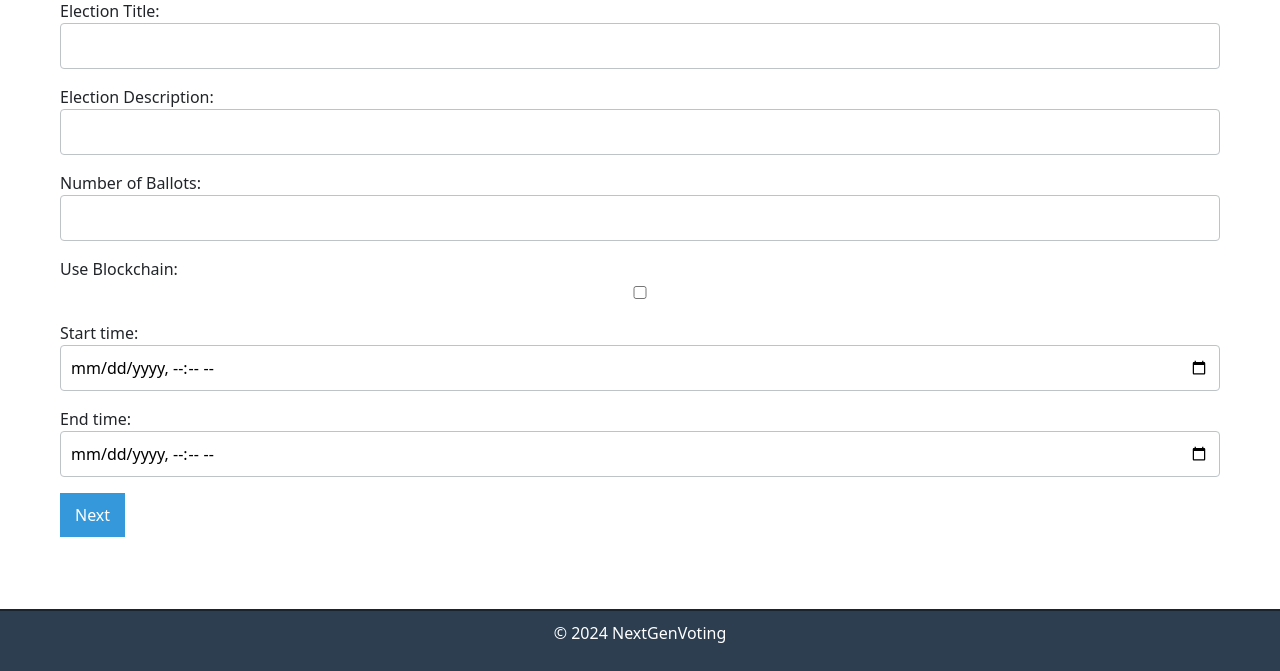
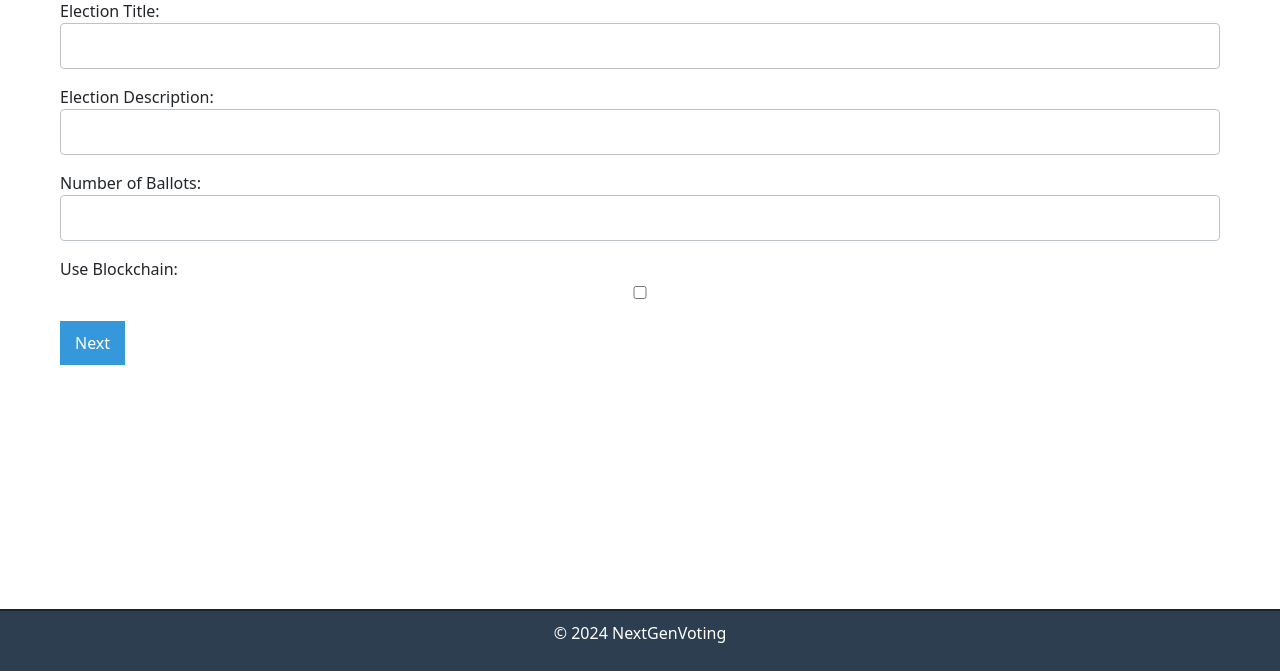
Before and after one commit to AodanHardy/NextGenVoting, a Django app: a page that uses elections/templates/userbase.html in a window 1280 px wide. Shown: the part 129-800 px from the top of the page. Run offline with Django 5.2, Linux system fonts and the light colour scheme.

Commit message:
updating models, forms and views so start and end times no longer added

```diff
--- a/elections/forms.py
+++ b/elections/forms.py
@@ -6,8 +6,6 @@ class ElectionDetailsForm(forms.Form):
     description = forms.CharField(max_length=1000, label="Election Description")
     number_of_ballots = forms.IntegerField(min_value=1, label="Number of Ballots")
     use_blockchain = forms.BooleanField(required=False, label="Use Blockchain")
-    start_time = forms.DateTimeField(widget=forms.DateTimeInput(attrs={'type': 'datetime-local'}))
-    end_time = forms.DateTimeField(widget=forms.DateTimeInput(attrs={'type': 'datetime-local'}))
 
 
 class BallotForm(forms.Form):
--- a/elections/models.py
+++ b/elections/models.py
@@ -16,8 +16,8 @@ class Election(models.Model):
     user = models.ForeignKey(User, on_delete=models.CASCADE, related_name='elections')
     title = models.CharField(max_length=200)
     description = models.TextField()
-    start_time = models.DateTimeField()
-    end_time = models.DateTimeField()
+    start_time = models.DateTimeField(null=True, blank=True)
+    end_time = models.DateTimeField(null=True, blank=True)
     status = models.CharField(max_length=10, choices=STATUS_CHOICES, default='pending')
     created_at = models.DateTimeField(auto_now_add=True)
     updated_at = models.DateTimeField(auto_now=True)
--- a/elections/templates/review_election.html
+++ b/elections/templates/review_election.html
@@ -7,8 +7,6 @@
         <h3>General Information</h3>
         <p><strong>Title:</strong> {{ election_data.title }}</p>
         <p><strong>Description:</strong> {{ election_data.description }}</p>
-        <p><strong>Start Time:</strong> {{ election_data.start_time }}</p>
-        <p><strong>End Time:</strong> {{ election_data.end_time }}</p>
         <p><strong>Use Blockchain:</strong> {{ election_data.useBlockchain|yesno:"Yes,No" }}</p>
     </div>
 
--- a/elections/utils.py
+++ b/elections/utils.py
@@ -19,11 +19,9 @@ class VoterData:
 
 
 class ElectionData:
-    def __init__(self, title, description, start_time, end_time, numOfBallots, useBlockchain):
+    def __init__(self, title, description, numOfBallots, useBlockchain):
         self.title = title
         self.description = description
-        self.start_time = start_time
-        self.end_time = end_time
         self.num_of_ballots = numOfBallots
         self.useBlockchain = useBlockchain
 
--- a/elections/views.py
+++ b/elections/views.py
@@ -30,8 +30,6 @@ def election_details(request):
             print(form.cleaned_data)
             title = form.cleaned_data['title']
             description = form.cleaned_data['description']
-            start_time = form.cleaned_data['start_time']
-            end_time = form.cleaned_data['end_time']
             num_of_ballots = form.cleaned_data['number_of_ballots']
             use_blockchain = form.cleaned_data['use_blockchain']
 
@@ -39,17 +37,12 @@ def election_details(request):
             election = ElectionData(
                 title,
                 description,
-                start_time,
-                end_time,
                 num_of_ballots,
                 use_blockchain
-
             )
 
             electionData = election.__dict__
 
-            electionData['start_time'] = election.start_time.isoformat()
-            electionData['end_time'] = election.end_time.isoformat()
 
             request.session['election'] = electionData
 
@@ -209,8 +202,6 @@ def review_election(request):
             user=request.user,
             title=election_data['title'],
             description=election_data['description'],
-            start_time=election_data['start_time'],
-            end_time=election_data['end_time'],
             use_blockchain=election_data['useBlockchain'],
         )
 
```
Also changed, not shown: elections/migrations/0003_alter_election_end_time_alter_election_start_time.py (added).
